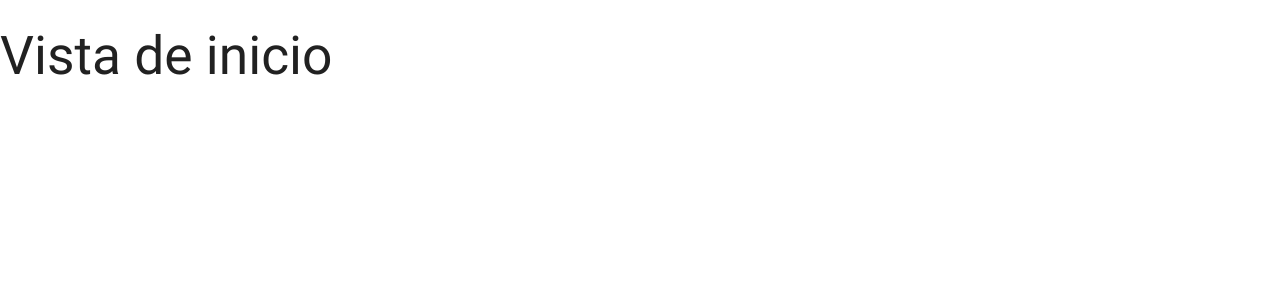
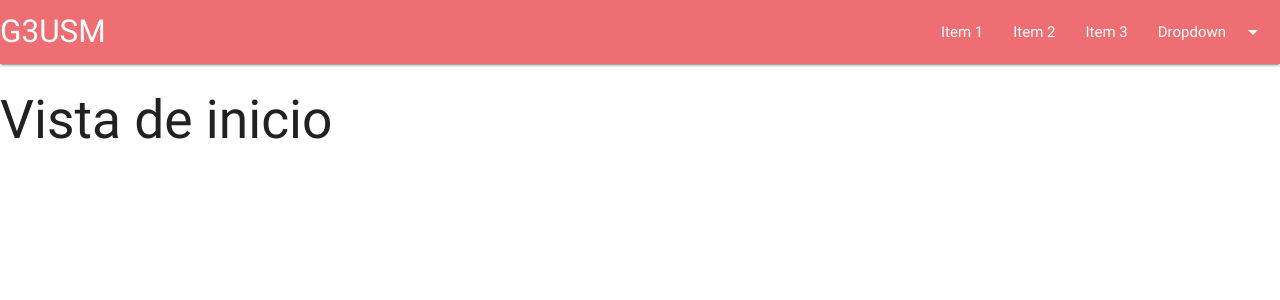
Before and after one commit to avberrio/UX_Project, a Django app: page / in a window 1280 px wide. Shown: the top 300 px of the page. Run offline with Django 3.2, Linux system fonts and the light colour scheme; some libraries are stand-ins or nearby versions.

Commit message:
Navbar with dropdown

```diff
--- a/gym_app/templates/base.html
+++ b/gym_app/templates/base.html
@@ -25,6 +25,8 @@
         <script type="text/javascript" src="https://code.jquery.com/jquery-3.2.1.min.js"></script>
         <script type="text/javascript" src="{% static 'materialize/js/materialize.min.js' %}"></script>
 
+        {% include 'components/navbar.html' %}
+
         {% block body %}{% endblock %}
     </body>
 </html>
--- /dev/null
+++ b/gym_app/templates/components/navbar.html
@@ -0,0 +1,17 @@
+<ul id="dropdown1" class="dropdown-content">
+  <li><a href="#!">one</a></li>
+  <li><a href="#!">two</a></li>
+  <li class="divider"></li>
+  <li><a href="#!">three</a></li>
+</ul>
+<nav>
+    <div class="nav-wrapper">
+        <a href="#" class="brand-logo">G3USM</a>
+        <ul id="nav-mobile" class="right hide-on-med-and-down">
+            <li><a href="">Item 1</a></li>
+            <li><a href="">Item 2</a></li>
+            <li><a href="">Item 3</a></li>
+            <li><a class="dropdown-button" href="#!" data-activates="dropdown1">Dropdown<i class="material-icons right">arrow_drop_down</i></a></li>
+        </ul>
+    </div>
+</nav>
```
